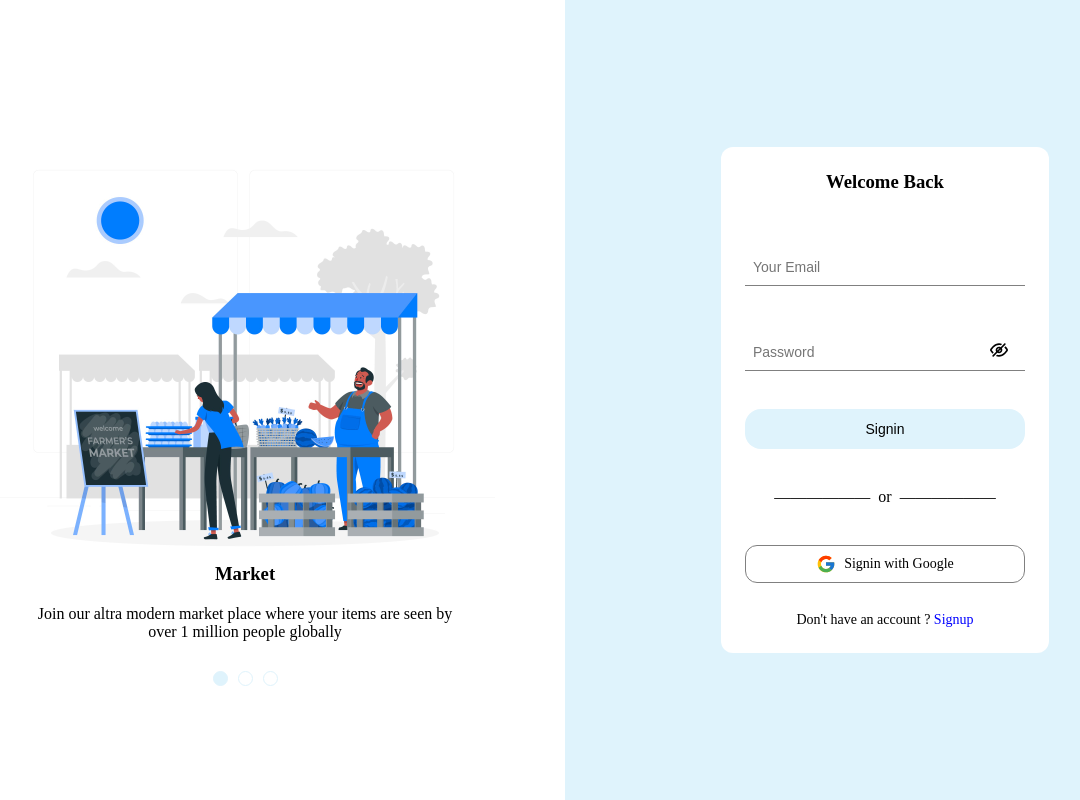
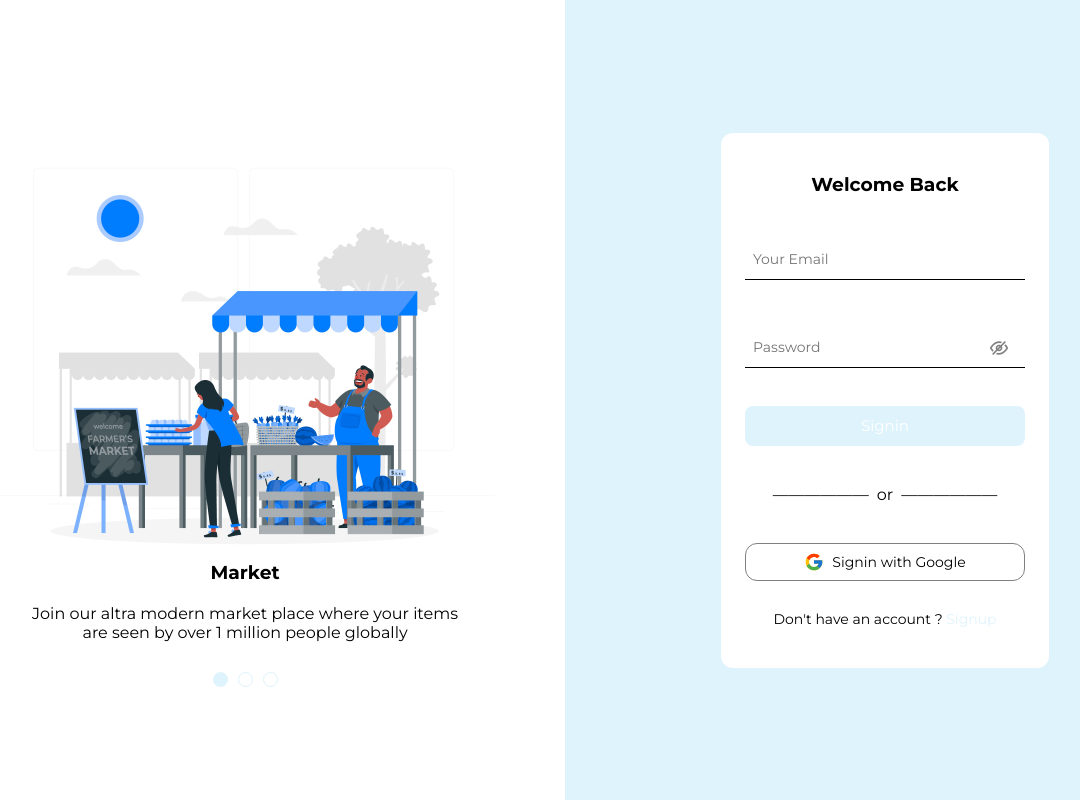
Before and after one commit to altramax/ecom-merchant, a React (Vite) app: page / in a window 1280 px wide. Shown: the whole page, without its empty margins (75-1155 px from the left). Built offline with nearby package versions, Linux system fonts and the light colour scheme.

Commit message:
Theme change

```diff
--- a/src/App.css
+++ b/src/App.css
@@ -1,6 +1,9 @@
-*{
+@import url("https://fonts.googleapis.com/css2?family=Montserrat:ital,wght@0,100..900;1,100..900&display=swap");
+
+* {
   margin: 0;
   padding: 0;
   box-sizing: border-box;
   text-decoration: none;
+  font-family: "Montserrat", sans-serif;
 }
--- a/src/Components/Atom/Colors/Colors.ts
+++ b/src/Components/Atom/Colors/Colors.ts
@@ -2,7 +2,7 @@
     background: "#ffffff",
     primary : "#DFF3FC",
     primaryVariant : "#0097DA",
-    error: "#B00020",
+    error: "#ff0000",
     secondary: "#000000"
     // white : "#fff",
     // grey: "#808080"
@@ -12,9 +12,10 @@
     background: "#000000",
     primary: "#BB86FC",
     primaryVariant: "#3700B3",
-    error: "#CF6679",
+    error: "#ff0000",
     secondary: "#ffffff",
     backgroundVariant: "#1f1f1f",
+    backgroundVariant2: "#121212",
     //  white: "#fff",
     //  darkblue: "#000",
     //  shallow: "#067A8F"
--- a/src/Components/Molecule/Button/Button.tsx
+++ b/src/Components/Molecule/Button/Button.tsx
@@ -22,7 +22,7 @@ const Button = ({ value, Click, type, className }: buttonType) => {
 
   return (
     <ButtonStyle>
-      <button id={`button${color.mode}`} type={type} onClick={onClickHandler} disabled={disabled} className={`${className !== "" ? className : "style"}`}>
+      <button id={`button${color.mode}`} type={type} onClick={onClickHandler} disabled={disabled} className={className} >
         {disabled ? (
           <img src={loading} alt="loading" className="loading__icon" />
         ) : (
--- a/src/Components/Molecule/Button/ButtonStyle.ts
+++ b/src/Components/Molecule/Button/ButtonStyle.ts
@@ -1,11 +1,8 @@
 import styled from "styled-components";
-import { DarkModeColor, LightModeColor } from "../../Atom/Colors/Colors";
 
 const ButtonStyle = styled.div`
 
 .loading__icon {
-    height: 30px;
-    width: 20%;
     animation: swing 1s infinite;
   }
 
@@ -18,27 +15,6 @@ const ButtonStyle = styled.div`
     }
   }
 
-
-  .style {
-    height: 40px;
-    padding: 10px 20px;
-    width: fit-content;
-    margin: 14px;
-    font-size: 14px;
-    border-radius: 16px;
-    border: none;
-    cursor: pointer;
-  }
-
-  #buttonlight {
-    background-color: ${LightModeColor.primary};
-    color: ${LightModeColor.secondary}
-  }
-
-  #buttondark {
-    background-color: ${DarkModeColor.primary};
-    color: ${DarkModeColor.background}
-  }
 `;
 
 export default ButtonStyle;
--- a/src/Components/Organisms/SignInModal/SignInModalStyle.ts
+++ b/src/Components/Organisms/SignInModal/SignInModalStyle.ts
@@ -43,20 +43,10 @@ const SignInModalStyle = styled.div`
     }
   }
 
-  // .signin__header__img {
-  //   display: flex;
-  //   justify-content: end;
-  //   padding: 12px;
-  //   img {
-  //     margin-left: auto;
-  //     cursor: pointer;
-  //   }
-  // }
-
   .signin__header {
     display: flex;
     justify-content: center;
-    margin: 24px 0 12px 0;
+    margin: 40px 0 0 0;
     font-family: "Bruno Ace SC", cursive;
   }
 
@@ -75,30 +65,26 @@ const SignInModalStyle = styled.div`
           text-align: start;
           display: block;
           margin: 5px 0;
-          color: #ff0000;
         }
       }
       .input {
         display: block;
         padding: 10px 65px 10px 8px;
         width: 280px;
+        height: 40px;
         font-size: 14px;
+        border: none;
 
-        border-outline: none;
-        border: none;
-        border-bottom: 1px solid grey;
       }
     }
 
     .button {
-      padding: 12px 65px;
+      height: 40px;
       width: 280px;
       margin: 14px;
-      font-size: 14px;
-      border-radius: 16px;
+      font-size: 15px;
+      border-radius: 8px;
       border: none;
-      background-color: #000;
-      color: #fff;
       cursor: pointer;
     }
 
@@ -130,10 +116,9 @@ const SignInModalStyle = styled.div`
       margin: 25px 0;
     }
     .signup {
-      margin: 15px 0 25px 0;
+      margin: 15px 0 40px 0;
       font-size: 14px;
       span {
-        color: blue;
         cursor: pointer;
       }
     }
@@ -142,14 +127,10 @@ const SignInModalStyle = styled.div`
   .password__group {
     display: flex;
 
-    // small{
-    //   position: absolute;
-    // }
-
     .eyes__group {
       cursor: pointer;
       margin-left: -60px;
-      margin-top: 30px;
+      margin-top: 34px;
 
       img {
         width: 20px;
@@ -159,12 +140,64 @@ const SignInModalStyle = styled.div`
 
   #light {
     background-color: ${LightModeColor.primary};
+    .signin{
+      background-color: ${LightModeColor.background};
+
+      .signin__header{
+        color:${LightModeColor.secondary}
+      }
+      .input__group{
+        input{
+          background-color: ${LightModeColor.background} !important;
+          color: ${LightModeColor.secondary};
+
+          border-bottom: 1px solid;
+        }
+        small{
+          color: ${LightModeColor.error}
+        }
+      }
+      .button{
+        color: ${LightModeColor.background};
+        background-color: ${LightModeColor.primary}
+      }
+    }
+    .signin__dash, .signin__body__googlelogin, .signup{
+      color: ${LightModeColor.secondary};
+      span{
+        color: ${LightModeColor.primary};
+      }
+    }
   }
 
   #dark {
     background-color: ${DarkModeColor.backgroundVariant};
     .signin{
-      background-color: #808080;
+      background-color: ${DarkModeColor.backgroundVariant2};
+
+      .signin__header{
+        color:${DarkModeColor.secondary}
+      }
+      .input__group{
+        input{
+          background-color: ${DarkModeColor.backgroundVariant} !important;
+          color: ${DarkModeColor.secondary};
+          border-radius: 8px;
+        }
+        small{
+          color: ${DarkModeColor.error}
+        }
+      }
+      .button{
+        color: ${DarkModeColor.background};
+        background-color: ${DarkModeColor.primary}
+      }
+    }
+    .signin__dash, .signin__body__googlelogin, .signup{
+      color: ${DarkModeColor.secondary};
+      span{
+        color: ${DarkModeColor.primary};
+      }
     }
   }
 
```
Also changed, not shown: src/assets/Icons/eye_closed.svg, src/assets/Icons/loading.svg.
